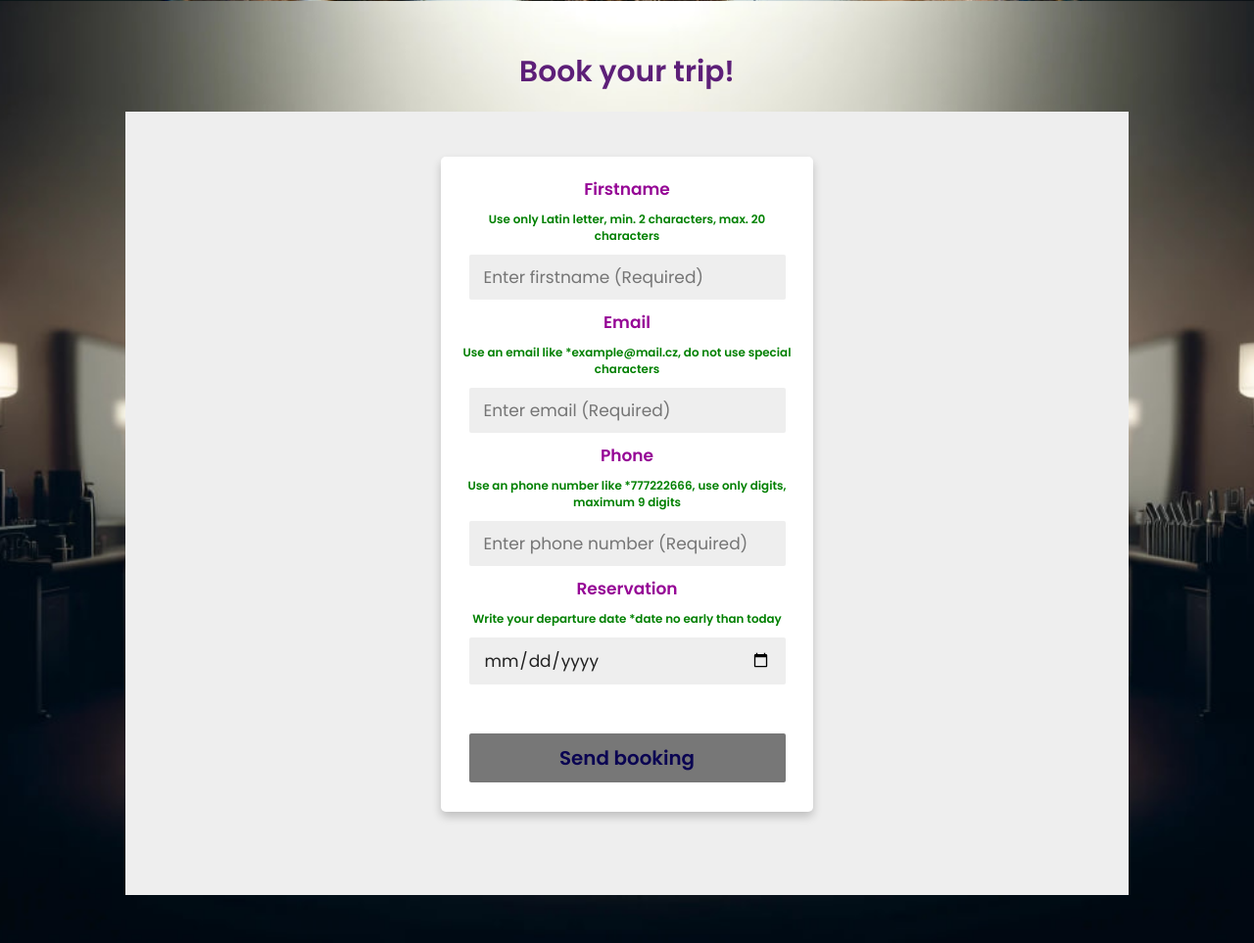
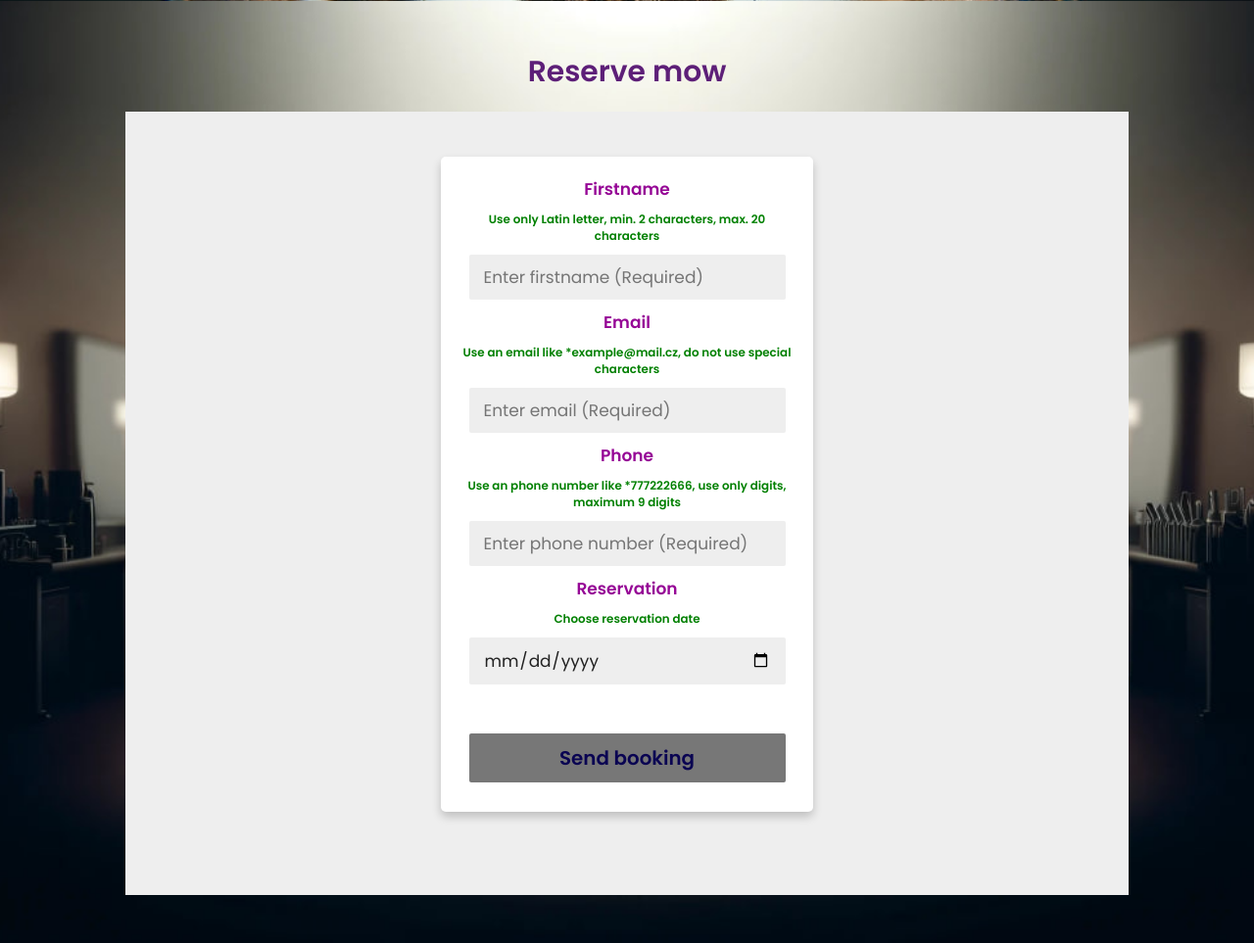
Before and after one commit to mathewtroy/barber, a PHP site: page /book.php in a window 1280 px wide. Shown: the part 436-1399 px from the top of the page at 98% size. Run offline with PHP 8.4, Linux system fonts and the light colour scheme; a user stored in the database is signed in; some libraries are stand-ins or nearby versions.

Commit message:
fix reservation

```diff
--- a/book_form.php
+++ b/book_form.php
@@ -2,7 +2,7 @@
 
 <section class="booking">
 
-   <h2 class="heading-title">Book your trip!</h2>
+   <h2 class="heading-title">Reserve mow</h2>
 
 <!--TODO  -->
 
@@ -13,7 +13,7 @@
       <?php if (!isset($_SESSION['user_name']) && !isset($_SESSION['admin_name']) ): ?>
 
       <p class="not-user">If you have a profile in this website,
-         you can book a tour pack.
+         you can create a reservation.
          To do this, log into your account.
       </p>
 
@@ -118,7 +118,7 @@
       <div class="form-control">
 
          <label for="reservation" class="inputBox">Reservation</label>
-         <p class="inform">Write your departure date *date no early than today</p>
+         <p class="inform">Choose reservation date</p>
          <input type="date"
          name="reservation"
          value="<?= htmlspecialchars($reservation); ?>"
```
